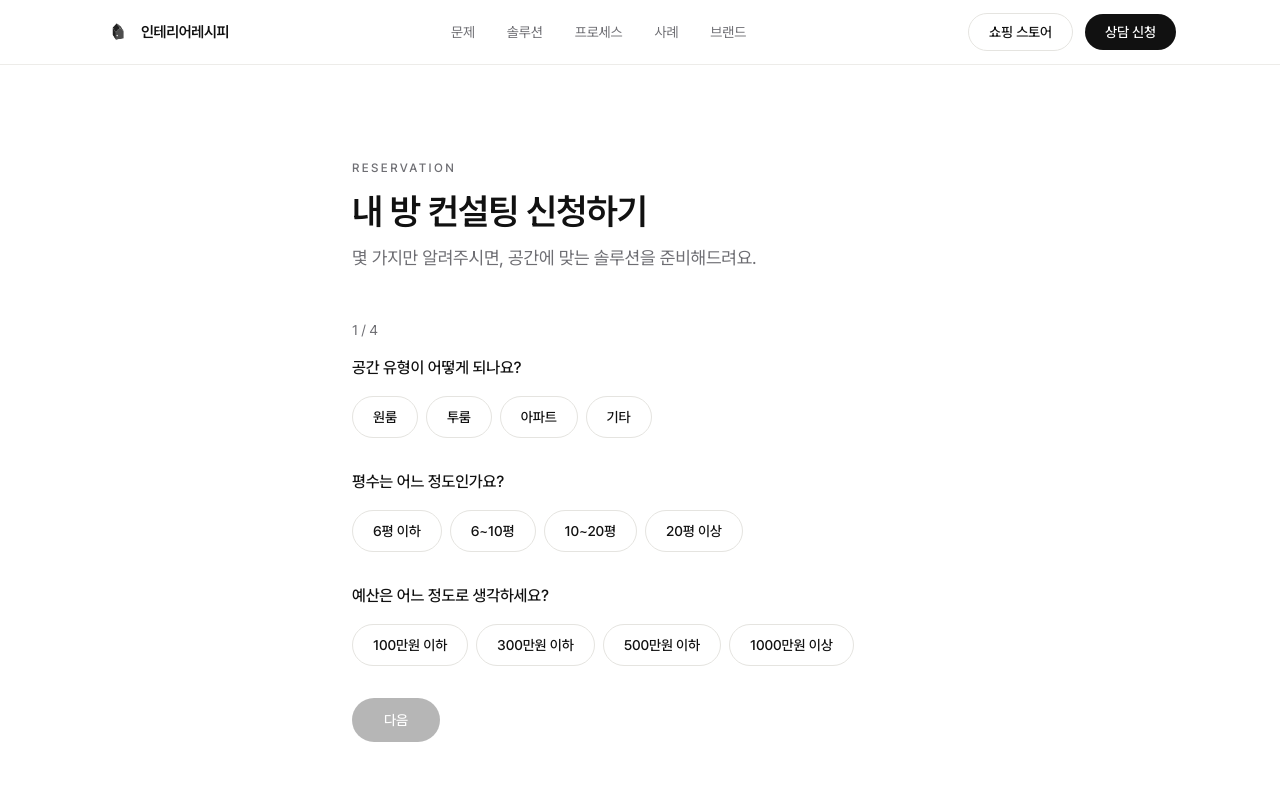
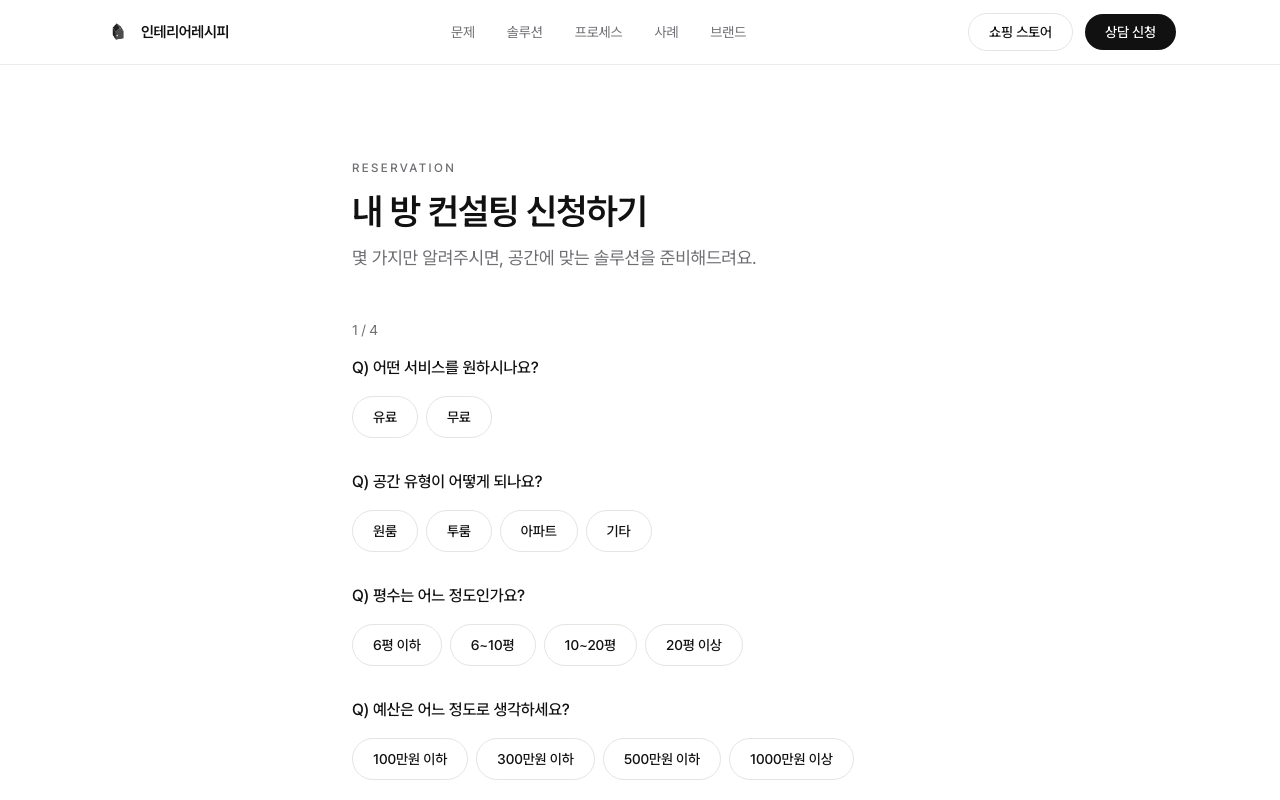
Before and after one commit to judack/interiorrecipe, a Next.js app: page /reservation in a window 1280 px wide. Shown: the top 800 px of the page. Built offline with nearby package versions, Linux system fonts and the light colour scheme.

Commit message:
상담 신청 폼에 서비스 종류(유료/무료) 질문 추가, 모든 질문에 Q) 표기 통일

```diff
--- a/app/api/reservations/route.ts
+++ b/app/api/reservations/route.ts
@@ -3,10 +3,19 @@ import { ensureReservationsTable, sql } from "@/lib/db";
 
 export async function POST(request: Request) {
   const body = await request.json();
-  const { spaceType, size, budget, styles, pains, name, contact, message } =
-    body;
+  const {
+    serviceType,
+    spaceType,
+    size,
+    budget,
+    styles,
+    pains,
+    name,
+    contact,
+    message,
+  } = body;
 
-  if (!spaceType || !size || !budget || !name || !contact) {
+  if (!serviceType || !spaceType || !size || !budget || !name || !contact) {
     return NextResponse.json(
       { error: "필수 항목이 비어 있습니다." },
       { status: 400 }
@@ -16,8 +25,9 @@ export async function POST(request: Request) {
   await ensureReservationsTable();
 
   await sql`
-    INSERT INTO reservations (space_type, size, budget, styles, pains, name, contact, message)
+    INSERT INTO reservations (service_type, space_type, size, budget, styles, pains, name, contact, message)
     VALUES (
+      ${serviceType},
       ${spaceType},
       ${size},
       ${budget},
--- a/components/admin-reservations-table.tsx
+++ b/components/admin-reservations-table.tsx
@@ -84,6 +84,7 @@ export function AdminReservationsTable({
         <thead>
           <tr className="border-b border-line text-mute">
             <th className="py-3 pr-4 font-medium">신청일시</th>
+            <th className="py-3 pr-4 font-medium">서비스</th>
             <th className="py-3 pr-4 font-medium">이름</th>
             <th className="py-3 pr-4 font-medium">연락처</th>
             <th className="py-3 pr-4 font-medium">공간 유형</th>
@@ -101,6 +102,7 @@ export function AdminReservationsTable({
               <td className="py-3 pr-4 whitespace-nowrap">
                 {formatDate(r.created_at)}
               </td>
+              <td className="py-3 pr-4">{r.service_type || "-"}</td>
               <td className="py-3 pr-4 font-medium">{r.name}</td>
               <td className="py-3 pr-4">{r.contact}</td>
               <td className="py-3 pr-4">{r.space_type}</td>
--- a/components/reservation-form.tsx
+++ b/components/reservation-form.tsx
@@ -3,6 +3,7 @@
 import { useState } from "react";
 import { SITE } from "@/lib/site-config";
 
+const SERVICE_TYPES = ["유료", "무료"];
 const SPACE_TYPES = ["원룸", "투룸", "아파트", "기타"];
 const SIZES = ["6평 이하", "6~10평", "10~20평", "20평 이상"];
 const BUDGETS = ["100만원 이하", "300만원 이하", "500만원 이하", "1000만원 이상"];
@@ -10,6 +11,7 @@ const STYLES = ["미니멀", "모던", "북유럽", "빈티지", "기타"];
 const PAINS = ["수납 부족", "가구 배치", "좁아 보임", "기타"];
 
 type FormState = {
+  serviceType: string;
   spaceType: string;
   size: string;
   budget: string;
@@ -21,6 +23,7 @@ type FormState = {
 };
 
 const INITIAL_STATE: FormState = {
+  serviceType: "",
   spaceType: "",
   size: "",
   budget: "",
@@ -68,7 +71,8 @@ export function ReservationForm() {
     "idle" | "submitting" | "success" | "error"
   >("idle");
 
-  const step1Done = form.spaceType && form.size && form.budget;
+  const step1Done =
+    form.serviceType && form.spaceType && form.size && form.budget;
   const step3Done = form.name.trim() && form.contact.trim();
 
   async function handleSubmit() {
@@ -87,6 +91,7 @@ export function ReservationForm() {
   }
 
   const summaryLines = [
+    `서비스 종류: ${form.serviceType}`,
     `공간 유형: ${form.spaceType}`,
     `평수: ${form.size}`,
     `예산: ${form.budget}`,
@@ -110,7 +115,25 @@ export function ReservationForm() {
       {step === 1 && (
         <div className="mt-4 flex flex-col gap-8">
           <div>
-            <p className="text-base font-medium">공간 유형이 어떻게 되나요?</p>
+            <p className="text-base font-medium">
+              Q) 어떤 서비스를 원하시나요?
+            </p>
+            <div className="mt-4 flex flex-wrap gap-2">
+              {SERVICE_TYPES.map((v) => (
+                <Choice
+                  key={v}
+                  label={v}
+                  active={form.serviceType === v}
+                  onClick={() =>
+                    setForm((prev) => ({ ...prev, serviceType: v }))
+                  }
+                />
+              ))}
+            </div>
+          </div>
+
+          <div>
+            <p className="text-base font-medium">Q) 공간 유형이 어떻게 되나요?</p>
             <div className="mt-4 flex flex-wrap gap-2">
               {SPACE_TYPES.map((v) => (
                 <Choice
@@ -124,7 +147,7 @@ export function ReservationForm() {
           </div>
 
           <div>
-            <p className="text-base font-medium">평수는 어느 정도인가요?</p>
+            <p className="text-base font-medium">Q) 평수는 어느 정도인가요?</p>
             <div className="mt-4 flex flex-wrap gap-2">
               {SIZES.map((v) => (
                 <Choice
@@ -138,7 +161,7 @@ export function ReservationForm() {
           </div>
 
           <div>
-            <p className="text-base font-medium">예산은 어느 정도로 생각하세요?</p>
+            <p className="text-base font-medium">Q) 예산은 어느 정도로 생각하세요?</p>
             <div className="mt-4 flex flex-wrap gap-2">
               {BUDGETS.map((v) => (
                 <Choice
@@ -166,7 +189,7 @@ export function ReservationForm() {
         <div className="mt-4 flex flex-col gap-8">
           <div>
             <p className="text-base font-medium">
-              선호하는 스타일이 있나요? (선택, 여러 개 가능)
+              Q) 선호하는 스타일이 있나요? (선택, 여러 개 가능)
             </p>
             <div className="mt-4 flex flex-wrap gap-2">
               {STYLES.map((v) => (
@@ -187,7 +210,7 @@ export function ReservationForm() {
 
           <div>
             <p className="text-base font-medium">
-              지금 불편한 점이 있나요? (선택, 여러 개 가능)
+              Q) 지금 불편한 점이 있나요? (선택, 여러 개 가능)
             </p>
             <div className="mt-4 flex flex-wrap gap-2">
               {PAINS.map((v) => (
@@ -229,7 +252,7 @@ export function ReservationForm() {
         <div className="mt-4 flex flex-col gap-6">
           <div>
             <label className="text-base font-medium" htmlFor="name">
-              이름
+              Q) 이름이 무엇인가요?
             </label>
             <input
               id="name"
@@ -244,7 +267,7 @@ export function ReservationForm() {
 
           <div>
             <label className="text-base font-medium" htmlFor="contact">
-              연락처 (전화번호 또는 이메일)
+              Q) 연락처가 어떻게 되나요? (전화번호 또는 이메일)
             </label>
             <input
               id="contact"
@@ -259,7 +282,7 @@ export function ReservationForm() {
 
           <div>
             <label className="text-base font-medium" htmlFor="message">
-              요청사항 (선택)
+              Q) 추가로 전달하고 싶은 내용이 있나요? (선택)
             </label>
             <textarea
               id="message"
--- a/lib/db.ts
+++ b/lib/db.ts
@@ -7,6 +7,7 @@ export async function ensureReservationsTable() {
     CREATE TABLE IF NOT EXISTS reservations (
       id SERIAL PRIMARY KEY,
       created_at TIMESTAMPTZ NOT NULL DEFAULT now(),
+      service_type TEXT NOT NULL DEFAULT '',
       space_type TEXT NOT NULL,
       size TEXT NOT NULL,
       budget TEXT NOT NULL,
@@ -21,4 +22,7 @@ export async function ensureReservationsTable() {
   await sql`
     ALTER TABLE reservations ADD COLUMN IF NOT EXISTS status TEXT NOT NULL DEFAULT '접수'
   `;
+  await sql`
+    ALTER TABLE reservations ADD COLUMN IF NOT EXISTS service_type TEXT NOT NULL DEFAULT ''
+  `;
 }
--- a/lib/reservation.ts
+++ b/lib/reservation.ts
@@ -4,6 +4,7 @@ export type ReservationStatus = (typeof STATUSES)[number];
 export type Reservation = {
   id: number;
   created_at: string;
+  service_type: string;
   space_type: string;
   size: string;
   budget: string;
```
